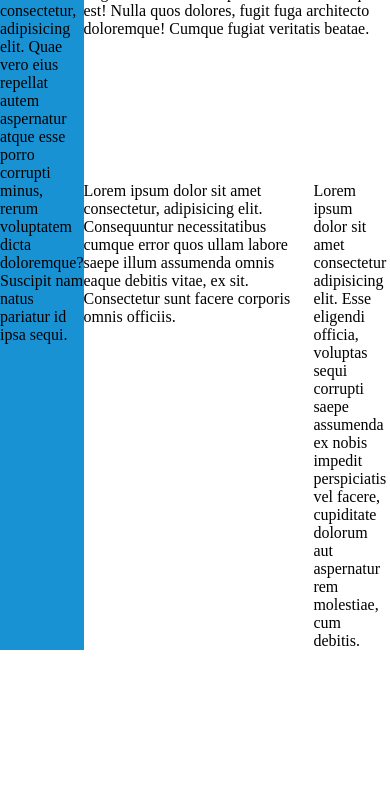
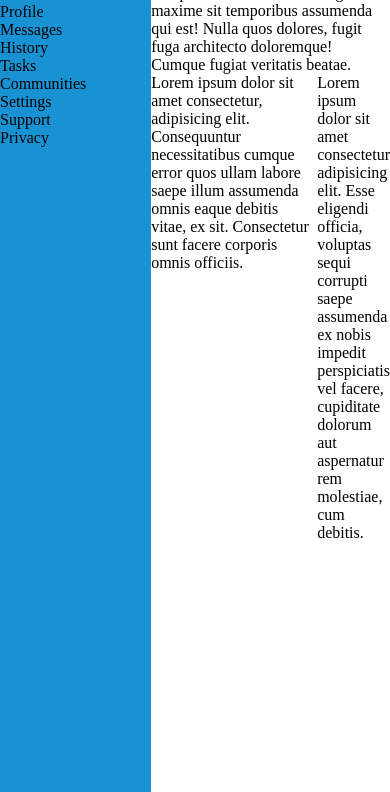
Before and after one commit to JoseAGNunez/Admin-Dashboard, a plain HTML site: page index.html in a window 390 px wide. Shown: the part 52-844 px from the top of the page. Drawn offline with Linux system fonts and the light colour scheme.

Commit message:
Add navigation menu and improve layout responsiveness
- Add navigation div, navHeader div, and two navList divs inside the dashboard div in HTML
- Update dashboardContainer grid-template-rows to auto 1fr 1fr in CSS
- Add height: 100% to html, body in CSS
- Create a new .navigation class in CSS with a grid layout
- Style the navigation lists with list-style: none

```diff
--- a/index.html
+++ b/index.html
@@ -10,12 +10,34 @@
 <body>
     <div class="dashboardContainer">
         <div class="dashboard">
-            <p>Lorem ipsum dolor sit amet consectetur, adipisicing elit. Quae vero eius repellat autem aspernatur atque esse porro corrupti minus, rerum voluptatem dicta doloremque? Suscipit nam natus pariatur id ipsa sequi.</p>
+            <div class="navigation">
+                <div class="navHeader">
+                    <h1>Dashboard</h1>
+                </div>
+                <div class="navList1">
+                    <ul>
+                        <li>Home</li>
+                        <li>Profile</li>
+                        <li>Messages</li>
+                        <li>History</li>
+                        <li>Tasks</li>
+                        <li>Communities</li>
+                    </ul>
+                </div>
+                <div class="navList2">
+                    <ul>
+                        <li>Settings</li>
+                        <li>Support</li>
+                        <li>Privacy</li>
+                    </ul>
+                </div>
+            </div>
         </div>
         <div class="header">
             <p>Lorem ipsum dolor sit amet consectetur adipisicing elit. In, voluptatum. Soluta, vero! Fugiat maxime sit temporibus assumenda qui est! Nulla quos dolores, fugit fuga architecto doloremque! Cumque fugiat veritatis beatae.</p>
         </div>
         <div class="mainContent">
+            <div class="height"></div>
             <p>Lorem ipsum dolor sit amet consectetur, adipisicing elit. Consequuntur necessitatibus cumque error quos ullam labore saepe illum assumenda omnis eaque debitis vitae, ex sit. Consectetur sunt facere corporis omnis officiis.</p>
         </div>
         <div class="sidebar">
--- a/styles.css
+++ b/styles.css
@@ -3,10 +3,15 @@
     margin: 0%;
 }
 
+html, body {
+    height: 100%;
+}
+
 .dashboardContainer {
     display: grid;
     grid-template-columns: 1fr 3fr 1fr;
-    grid-template-rows: repeat(3, 1fr);
+    grid-template-rows: auto 1fr 1fr;
+    height: 100%;
 }
 
 .dashboard {
@@ -29,3 +34,13 @@
     grid-column: 3/4;
     grid-row: 2/4;
 }
+
+.navigation {
+    display: grid;
+    grid-template-columns: auto;
+    grid-template-rows: auto auto auto;
+}
+
+.navigation ul {
+    list-style: none;
+}
```
